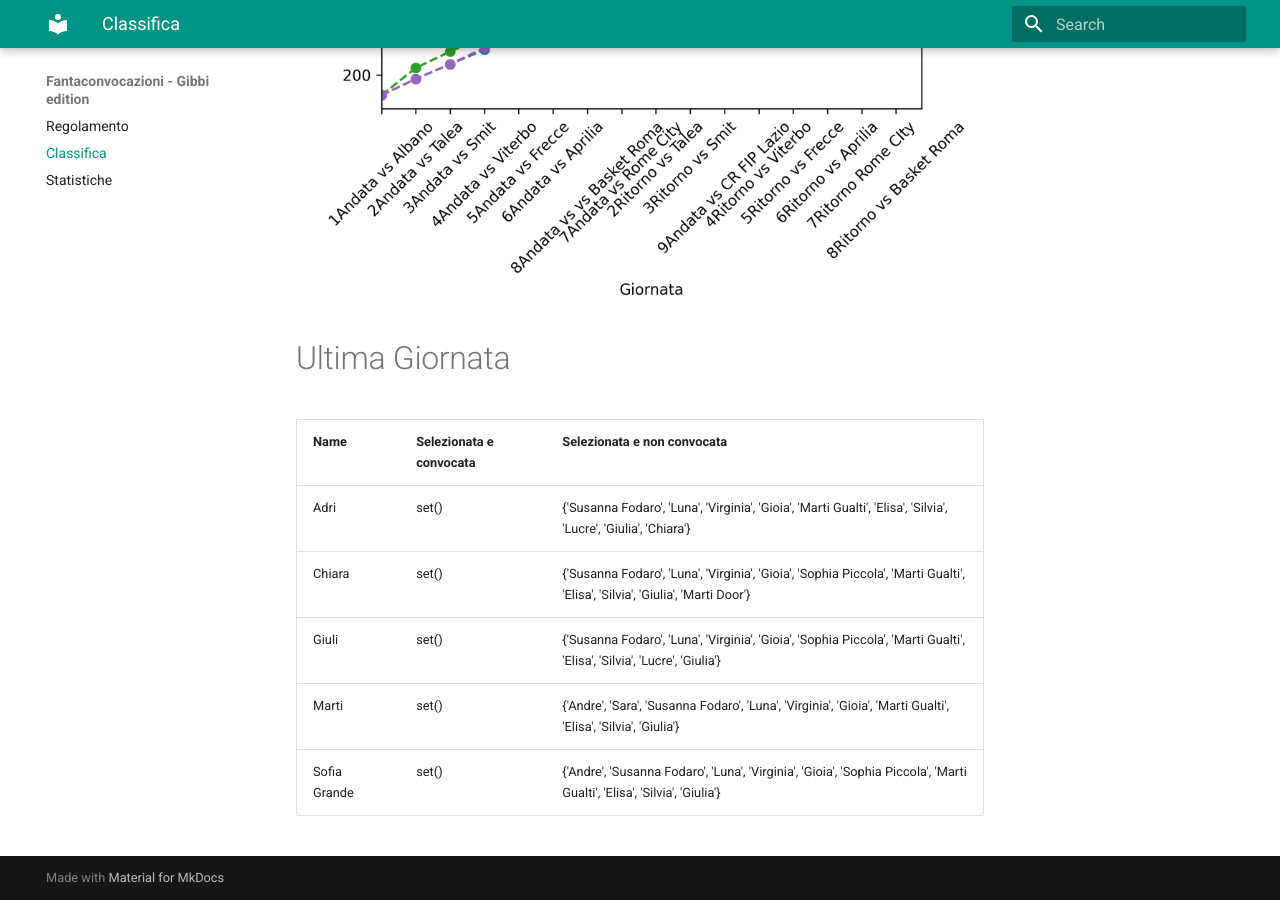
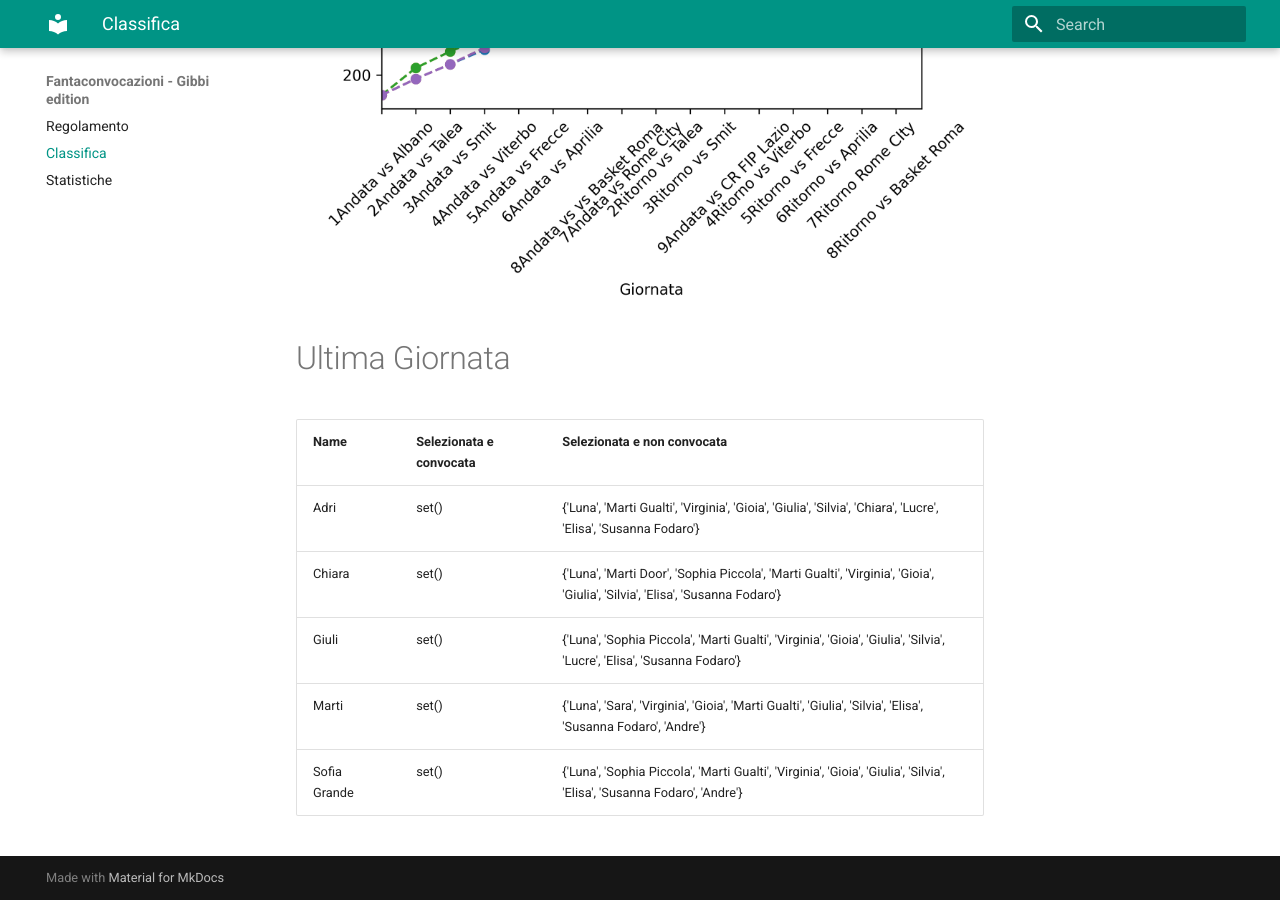
Before and after one commit to martinig94/fantagibbi, an MkDocs documentation site: the page built from docs/Classifica.md, in a window 1280 px wide and 900 px high, scrolled down 810 px. Built offline with MkDocs 1.6.1 and Material for MkDocs 9.7.7, drawn with Linux system fonts in a browser that asks for light colours.

Commit message:
Auto-update from main.py

```diff
--- a/docs/Classifica.md
+++ b/docs/Classifica.md
@@ -18,9 +18,9 @@
 <!-- START_TABLE CORRECT -->
 | Name         | Selezionata e convocata   | Selezionata e non convocata                                                                                                  |
 |:-------------|:--------------------------|:-----------------------------------------------------------------------------------------------------------------------------|
-| Adri         | set()                     | {'Susanna Fodaro', 'Luna', 'Virginia', 'Gioia', 'Marti Gualti', 'Elisa', 'Silvia', 'Lucre', 'Giulia', 'Chiara'}              |
-| Chiara       | set()                     | {'Susanna Fodaro', 'Luna', 'Virginia', 'Gioia', 'Sophia Piccola', 'Marti Gualti', 'Elisa', 'Silvia', 'Giulia', 'Marti Door'} |
-| Giuli        | set()                     | {'Susanna Fodaro', 'Luna', 'Virginia', 'Gioia', 'Sophia Piccola', 'Marti Gualti', 'Elisa', 'Silvia', 'Lucre', 'Giulia'}      |
-| Marti        | set()                     | {'Andre', 'Sara', 'Susanna Fodaro', 'Luna', 'Virginia', 'Gioia', 'Marti Gualti', 'Elisa', 'Silvia', 'Giulia'}                |
-| Sofia Grande | set()                     | {'Andre', 'Susanna Fodaro', 'Luna', 'Virginia', 'Gioia', 'Sophia Piccola', 'Marti Gualti', 'Elisa', 'Silvia', 'Giulia'}      |
+| Adri         | set()                     | {'Luna', 'Marti Gualti', 'Virginia', 'Gioia', 'Giulia', 'Silvia', 'Chiara', 'Lucre', 'Elisa', 'Susanna Fodaro'}              |
+| Chiara       | set()                     | {'Luna', 'Marti Door', 'Sophia Piccola', 'Marti Gualti', 'Virginia', 'Gioia', 'Giulia', 'Silvia', 'Elisa', 'Susanna Fodaro'} |
+| Giuli        | set()                     | {'Luna', 'Sophia Piccola', 'Marti Gualti', 'Virginia', 'Gioia', 'Giulia', 'Silvia', 'Lucre', 'Elisa', 'Susanna Fodaro'}      |
+| Marti        | set()                     | {'Luna', 'Sara', 'Virginia', 'Gioia', 'Marti Gualti', 'Giulia', 'Silvia', 'Elisa', 'Susanna Fodaro', 'Andre'}                |
+| Sofia Grande | set()                     | {'Luna', 'Sophia Piccola', 'Marti Gualti', 'Virginia', 'Gioia', 'Giulia', 'Silvia', 'Elisa', 'Susanna Fodaro', 'Andre'}      |
 <!-- END_TABLE CORRECT -->
```
